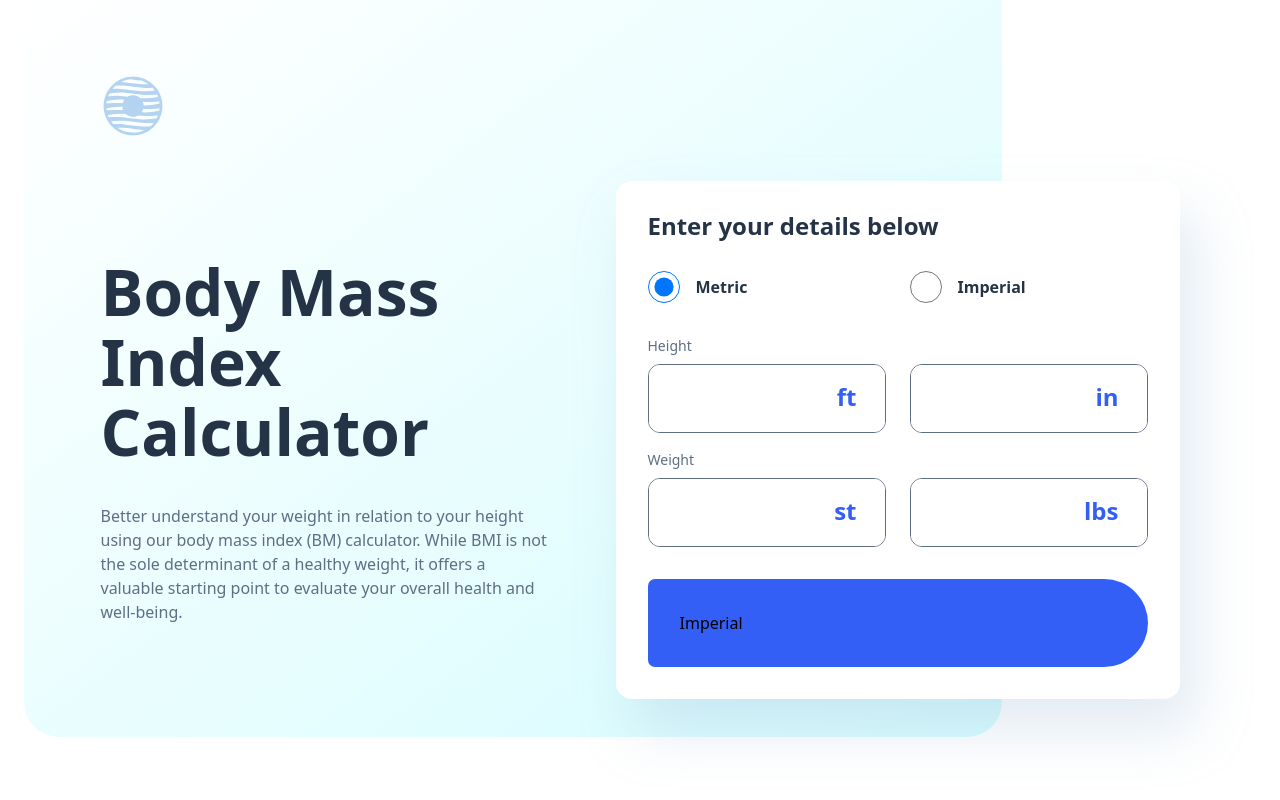
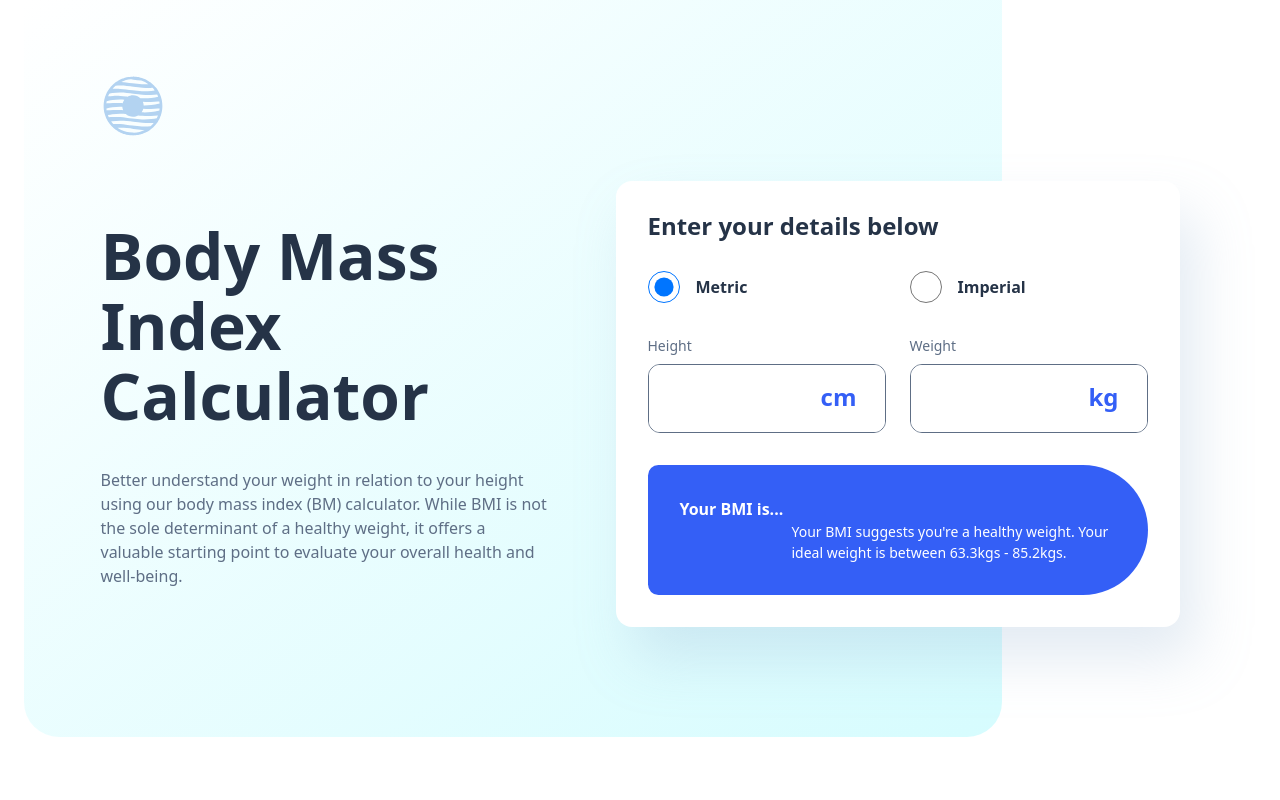
Before and after one commit to aleksi-svaridze/bmi, a React (Create React App) app: page / in a window 1280 px wide. Both pictures are taken after a click on the label "Metric". Shown: the top 800 px of the page. Built offline with nearby package versions, Linux system fonts and the light colour scheme.

Commit message:
Start metric calculator logic

```diff
--- a/src/components/Calculator.jsx
+++ b/src/components/Calculator.jsx
@@ -1,10 +1,14 @@
+import { useState } from "react";
 import ImperialCalculator from "./ImperialCalculator";
 import MetricCalculator from "./MetricCalculator";
 
 const Calculator = () => {
-  let bmiOutputResult = "imperial";
+  let [radioButtonValue, setRadioButtonValue] = useState("");
+  const handleRadioValue = (e) => {
+    setRadioButtonValue(e.target.value);
+  };
 
-  console.log(bmiOutputResult);
+  console.log(radioButtonValue);
 
   return (
     <div
@@ -17,29 +21,37 @@ const Calculator = () => {
 
       <div className="flex items-center my-8 gap-x-6">
         <label className="flex items-center gap-x-4 w-1/2 cursor-pointer">
-          <input type="radio" name="bmi" value="metric" className="size-8" />
+          <input
+            type="radio"
+            name="bmi"
+            value="metric"
+            className="size-8"
+            onChange={(e) => handleRadioValue(e)}
+          />
           <span className="text-gunmetal text-base font-semibold capitalize leading-[150%]">
             metric
           </span>
         </label>
 
         <label className="flex items-center gap-x-4 w-1/2 cursor-pointer">
-          <input type="radio" name="bmi" value="imperial" className="size-8" />
+          <input
+            type="radio"
+            name="bmi"
+            value="imperial"
+            className="size-8"
+            onChange={(e) => handleRadioValue(e)}
+          />
           <span className="text-gunmetal text-base font-semibold capitalize leading-[150%]">
             imperial
           </span>
         </label>
       </div>
 
-      <div>
-        {bmiOutputResult === "metric" ? (
-          <MetricCalculator />
-        ) : (
-          <ImperialCalculator />
-        )}
-      </div>
+      {radioButtonValue === "metric" && <MetricCalculator />}
 
-      {false && (
+      {radioButtonValue === "imperial" && <ImperialCalculator />}
+
+      {radioButtonValue !== "metric" && radioButtonValue !== "imperial" && (
         <div
           className="mt-8 bg-blue p-8"
           style={{
--- a/src/components/ImperialCalculator.jsx
+++ b/src/components/ImperialCalculator.jsx
@@ -74,7 +74,18 @@ const ImperialCalculator = () => {
           borderBottomRightRadius: "100px",
         }}
       >
-        Imperial
+        <h4 className="text-base font-semibold leading-[150%] text-white">
+          Your BMI is...
+        </h4>
+        <div className="flex gap-x-28">
+          <div className="text-white text-[64px] font-semibold leading-[110%]">
+            {23.4}
+          </div>
+          <div className="text-white text-sm leading-[150%]">
+            Your BMI suggests you're a healthy weight. Your ideal weight is
+            between 63.3kgs - 85.2kgs.
+          </div>
+        </div>
       </div>
     </>
   );
--- a/src/components/MetricCalculator.jsx
+++ b/src/components/MetricCalculator.jsx
@@ -1,7 +1,21 @@
+import { useState } from "react";
+
 const MetricCalculator = () => {
+  const [metricValue, setMetricValue] = useState({ cm: 0, kg: 0 });
+  const [result, setResult] = useState();
+
+  console.log(metricValue);
+
+  const handleResult = (metricValue) => {
+    let result = (Number(metricValue.kg) / Number(metricValue.cm ** 2)) * 10000;
+    setResult(result.toFixed(1));
+  };
   return (
     <>
-      <div className="flex flex-col gap-y-4 md:gap-y-0 md:flex-row md:items-center gap-x-6">
+      <form
+        onSubmit={handleResult}
+        className="flex flex-col gap-y-4 md:gap-y-0 md:flex-row md:items-center gap-x-6"
+      >
         <div className="md:w-1/2">
           <label className="text-electric-blue text-sm capitalize leading-[150%] mb-2 block">
             height
@@ -11,6 +25,10 @@ const MetricCalculator = () => {
               type="number"
               className="absolute w-full h-full focus:outline-none pl-6 pr-20 text-gunmetal text-2xl leading-[110%] font-semibold"
               min="0"
+              velue={metricValue.cm}
+              onChange={(e) =>
+                setMetricValue({ cm: e.target.value, kg: metricValue.kg })
+              }
             />
             <span className="text-blue text-2xl leading-none font-semibold absolute top-1/2 -translate-y-[14px] right-7">
               cm
@@ -27,13 +45,17 @@ const MetricCalculator = () => {
               type="number"
               className="absolute w-full h-full focus:outline-none pl-6 pr-20 text-gunmetal text-2xl leading-[110%] font-semibold"
               min="0"
+              velue={metricValue.kg}
+              onChange={(e) =>
+                handleResult({ cm: metricValue.cm, kg: e.target.value })
+              }
             />
             <span className="text-blue text-2xl leading-none font-semibold absolute top-1/2 -translate-y-[14px] right-7">
               kg
             </span>
           </div>
         </div>
-      </div>
+      </form>
 
       <div
         className="mt-8 bg-blue p-8"
@@ -44,7 +66,18 @@ const MetricCalculator = () => {
           borderBottomRightRadius: "100px",
         }}
       >
-        Metric
+        <h4 className="text-base font-semibold leading-[150%] text-white">
+          Your BMI is...
+        </h4>
+        <div className="flex gap-x-28">
+          <div className="text-white text-[64px] font-semibold leading-[110%]">
+            {result}
+          </div>
+          <div className="text-white text-sm leading-[150%]">
+            Your BMI suggests you're a healthy weight. Your ideal weight is
+            between 63.3kgs - 85.2kgs.
+          </div>
+        </div>
       </div>
     </>
   );
--- a/src/sections/Limitationes.jsx
+++ b/src/sections/Limitationes.jsx
@@ -64,11 +64,10 @@ export const Limitations = () => {
       <div className="flex lg:hidden flex-col md:flex-row md:gap-x-4 md:justify-center md:flex-wrap gap-y-4 md:gap-y-6 px-5 container">
         {cardData &&
           cardData.map((card) => (
-            <div className="md:w-[48%]">
+            <div className="md:w-[48%]" key={card.id}>
               <LimitationCard
                 title={card.title}
                 Icon={card.icon}
-                key={card.id}
                 body={card.body}
               />
             </div>
```
